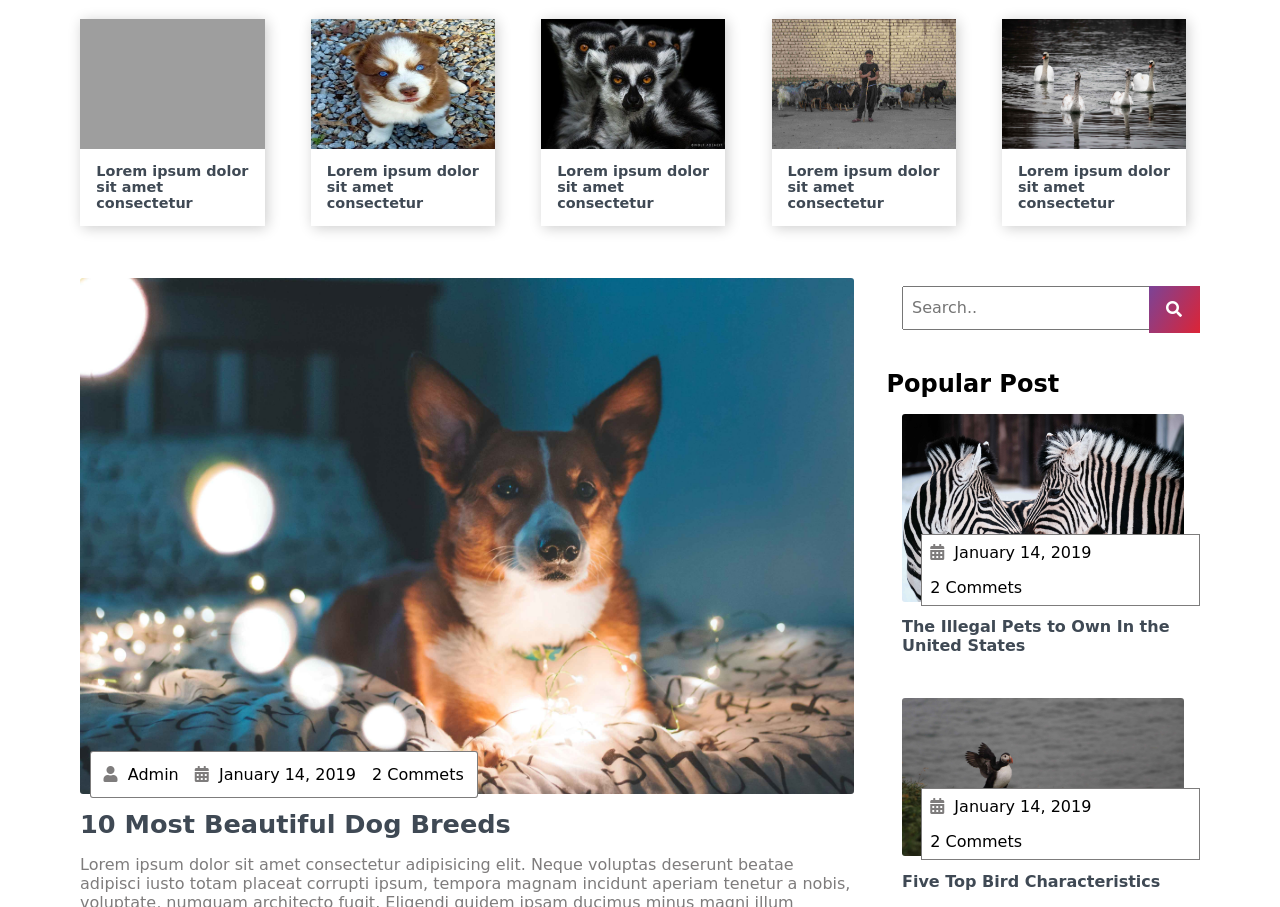
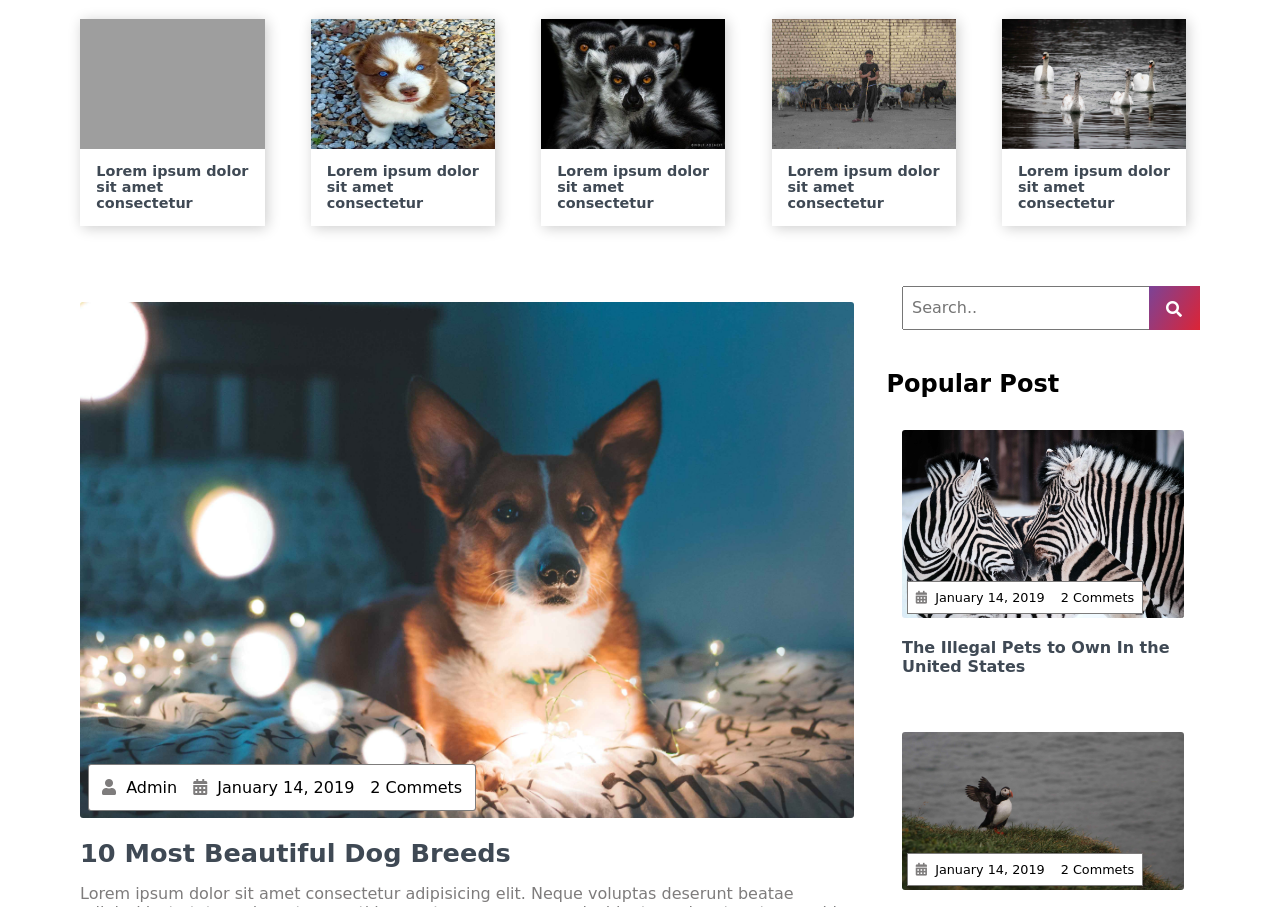
Before and after one commit to hossam-dev14/Animal-Blog, a plain HTML site: page index.html in a window 1280 px wide. Shown: the part 783-1690 px from the top of the page. Drawn offline with Linux system fonts and the light colour scheme; grey boxes are pictures that could not be loaded; a web font is replaced by a local one.

Commit message:
Update index.html

```diff
--- a/index.html
+++ b/index.html
@@ -17,7 +17,7 @@
     <link rel="stylesheet" href="./css/aos.css">
 
     <!-- Custom Style   -->
-    <link rel="stylesheet" href="./css/Style.css">
+    <link rel="stylesheet" href="./css/style.css">
 
 </head>
 
```
